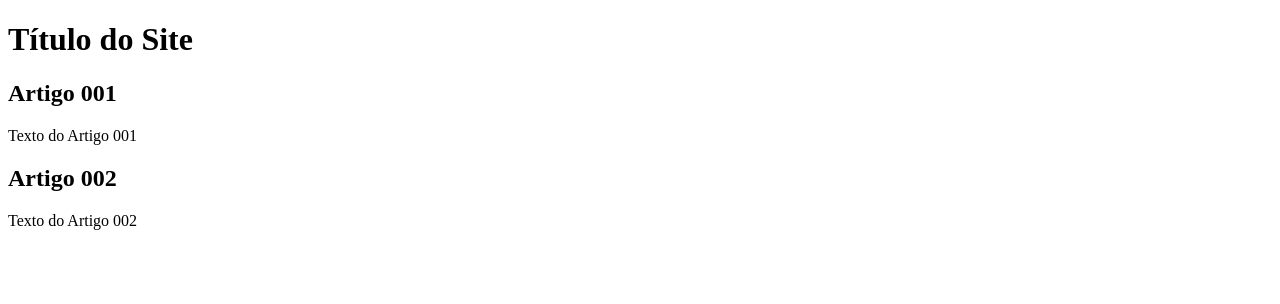
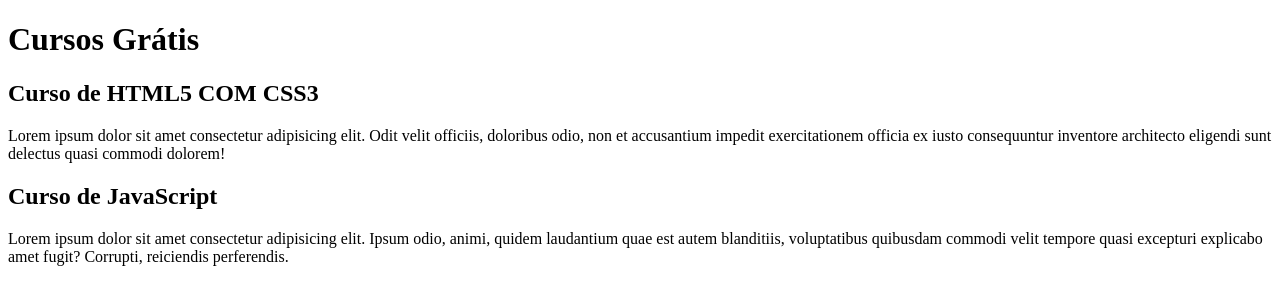
Before and after one commit to gabrielchrysostomo/Projeto-Site, a plain HTML site: page index.html in a window 1280 px wide. Drawn offline with Linux system fonts and the light colour scheme.

Commit message:
comecei a escrever o conteúdo

```diff
--- a/index.html
+++ b/index.html
@@ -8,15 +8,15 @@
 <body>
     <main>
         <header>
-            <h1>Título do Site</h1>
+            <h1>Cursos Grátis</h1>
         </header>
         <article>
-            <h2>Artigo 001</h2>
-            <p>Texto do Artigo 001</p>
+            <h2>Curso de HTML5 COM CSS3</h2>
+            <p>Lorem ipsum dolor sit amet consectetur adipisicing elit. Odit velit officiis, doloribus odio, non et accusantium impedit exercitationem officia ex iusto consequuntur inventore architecto eligendi sunt delectus quasi commodi dolorem!</p>
         </article>
         <article>
-            <h2>Artigo 002</h2>
-            <p>Texto do Artigo 002</p>
+            <h2>Curso de JavaScript</h2>
+            <p>Lorem ipsum dolor sit amet consectetur adipisicing elit. Ipsum odio, animi, quidem laudantium quae est autem blanditiis, voluptatibus quibusdam commodi velit tempore quasi excepturi explicabo amet fugit? Corrupti, reiciendis perferendis.</p>
         </article>
     </main>
 </body>
```
